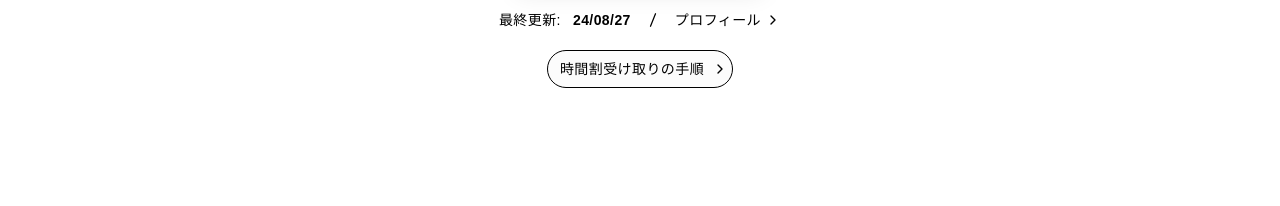
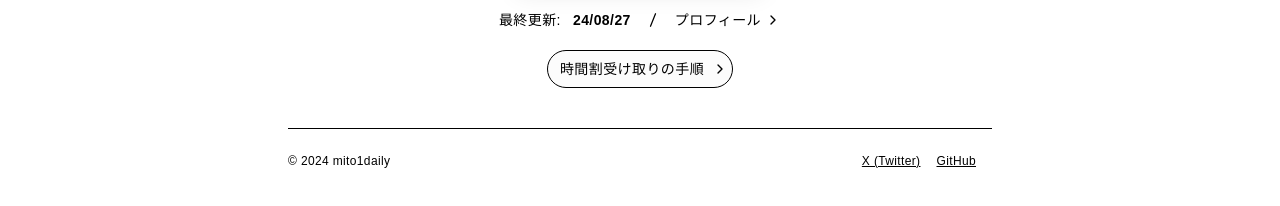
Before and after one commit to m1daily/mito1daily, an Astro site: page / in a window 1280 px wide. Shown: the part 528-734 px from the top of the page. Built offline with nearby package versions, Linux system fonts and the light colour scheme; Astro itself is replaced by a stand-in of ours.

Commit message:
➕️Add: Footer追加

```diff
--- /dev/null
+++ b/src/components/Footer.astro
@@ -0,0 +1,33 @@
+---
+const copyright = `© 2024 mito1daily`
+---
+
+<!-- ========== FOOTER ========== -->
+<footer class="w-full max-w-3xl mx-auto px-4 sm:px-6 lg:px-8">
+    <div class="py-6 border-t border-gray-200 dark:border-neutral-700">
+      <div class="flex flex-wrap justify-between items-center gap-2">
+        <div>
+          <p class="text-xs text-gray-600 dark:text-neutral-400">
+            {copyright}
+          </p>
+        </div>
+        <!-- End Col -->
+
+        <!-- List -->
+        <ul class="flex flex-wrap items-center">
+          <li class="inline-block relative pe-4 text-xs last:pe-0 last-of-type:before:hidden before:absolute before:top-1/2 before:end-1.5 before:-translate-y-1/2 before:size-[3px] before:rounded-full before:bg-gray-400 dark:text-neutral-500 dark:before:bg-neutral-600">
+            <a class="text-xs text-gray-500 underline hover:text-gray-800 hover:decoration-2 focus:outline-none focus:decoration-2 dark:text-neutral-500 dark:hover:text-neutral-400" href="https://x.com/mito1daily" target=”_blank”>
+              X (Twitter)
+            </a>
+          </li>
+          <li class="inline-block pe-4 text-xs">
+            <a class="text-xs text-gray-500 underline hover:text-gray-800 hover:decoration-2 focus:outline-none focus:decoration-2 dark:text-neutral-500 dark:hover:text-neutral-400" href="https://github.com/m1daily">
+              GitHub
+            </a>
+          </li>
+        </ul>
+        <!-- End List -->
+      </div>
+    </div>
+  </footer>
+  <!-- ========== END FOOTER ========== -->
--- a/src/layouts/BaseLayout.astro
+++ b/src/layouts/BaseLayout.astro
@@ -1,4 +1,5 @@
 ---
+import Footer from '../components/Footer.astro';
 import Header from '../components/Header.astro';
 // import '../styles/global.css';
 const { pageTitle } = Astro.props;
@@ -15,6 +16,7 @@ const { pageTitle } = Astro.props;
 	<body class="min-h-screen bg-gray-white dark:bg-gray-dark dark:text-gray-light">
 		<Header />
 		<slot />
+		<Footer />
 	</body>
 </html>
   <!-- ========== END MAIN CONTENT ========== -->
```
